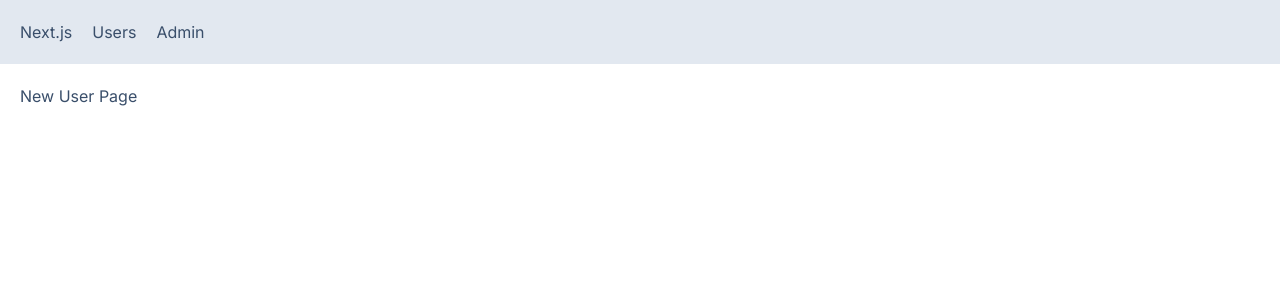
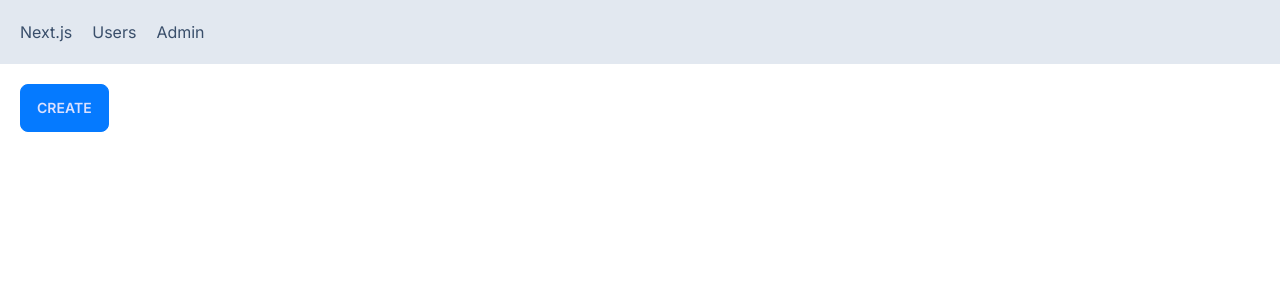
Before and after one commit to ghelanijimmy/next-13-ultimate, a Next.js app: page /users/new in a window 1280 px wide. Shown: the top 300 px of the page. Built offline with nearby package versions, Linux system fonts and the light colour scheme.

Commit message:
routing and error pages

```diff
--- /dev/null
+++ b/app/error.tsx
@@ -0,0 +1,22 @@
+"use client";
+
+import React from "react";
+
+interface ErrorProps {
+  error: Error;
+  reset: () => void;
+}
+
+const Error = ({ error, reset }: ErrorProps) => {
+  console.log(error);
+  return (
+    <>
+      <div>An unexpected error occurred</div>
+      <button className="btn btn-primary" onClick={reset}>
+        Reset
+      </button>
+    </>
+  );
+};
+
+export default Error;
--- /dev/null
+++ b/app/global-error.tsx
@@ -0,0 +1,12 @@
+"use client";
+import React from "react";
+
+const GlobalError = () => {
+  return (
+    <div>
+      <div>An unexpected error occurred</div>
+    </div>
+  );
+};
+
+export default GlobalError;
--- /dev/null
+++ b/app/loading.tsx
@@ -0,0 +1,7 @@
+import React from "react";
+
+const Loading = () => {
+  return <div className="loading loading-spinner loading-xs" />;
+};
+
+export default Loading;
--- /dev/null
+++ b/app/not-found.tsx
@@ -0,0 +1,11 @@
+import React from "react";
+
+const NotFound = () => {
+  return (
+    <div>
+      <div>The requested page doesn&apos;t exist</div>
+    </div>
+  );
+};
+
+export default NotFound;
--- a/app/page.tsx
+++ b/app/page.tsx
@@ -5,7 +5,6 @@ export default function Home() {
   return (
     <main>
       <h1>Hello World!</h1>
-      <Link href="users">Users</Link>
       <ProductCard />
     </main>
   );
--- a/app/users/UserTable.tsx
+++ b/app/users/UserTable.tsx
@@ -35,7 +35,7 @@ const UserTable = async ({ sortOrder }: UserTableProps) => {
               <Link href="/users?sortOrder=name">Name</Link>
             </th>
             <th>
-              <Link href="users?sortOrder=email">Email</Link>
+              <Link href="/users?sortOrder=email">Email</Link>
             </th>
           </tr>
         </thead>
--- /dev/null
+++ b/app/users/[id]/not-found.tsx
@@ -0,0 +1,11 @@
+import React from "react";
+
+const UserNotFound = () => {
+  return (
+    <div>
+      <div>This user does not exist</div>
+    </div>
+  );
+};
+
+export default UserNotFound;
--- a/app/users/[id]/page.tsx
+++ b/app/users/[id]/page.tsx
@@ -1,4 +1,5 @@
 import React from "react";
+import { notFound } from "next/navigation";
 
 interface UserDetailPageProps {
   params: {
@@ -6,6 +7,7 @@ interface UserDetailPageProps {
   };
 }
 const UserDetailPage = ({ params: { id } }: UserDetailPageProps) => {
+  if (id > 10) notFound();
   return <div>User Detail Page {id}</div>;
 };
 
--- a/app/users/new/page.tsx
+++ b/app/users/new/page.tsx
@@ -1,12 +1,19 @@
-import { Metadata } from "next";
+"use client";
 
-export const metadata: Metadata = {
-  title: "New User",
-  description: "New User Page",
-};
+import { useRouter } from "next/navigation";
 
 const NewUserPage = () => {
-  return <div>New User Page</div>;
+  const router = useRouter();
+  return (
+    <button
+      onClick={() => {
+        router.push("/users");
+      }}
+      className="btn btn-primary"
+    >
+      Create
+    </button>
+  );
 };
 
 export default NewUserPage;
--- a/app/users/page.tsx
+++ b/app/users/page.tsx
@@ -1,5 +1,7 @@
 import { Metadata } from "next";
 import UserTable from "@/app/users/UserTable";
+import Link from "next/link";
+import { Suspense } from "react";
 
 export const metadata: Metadata = {
   title: "Users",
@@ -7,17 +9,21 @@ export const metadata: Metadata = {
 };
 
 type UsersPageProps = {
-    searchParams: {
-        sortOrder: string;
-    }
+  searchParams: {
+    sortOrder: string;
+  };
 };
 
-
-const UsersPage = async ({searchParams: {sortOrder}}: UsersPageProps) => {
+const UsersPage = async ({ searchParams: { sortOrder } }: UsersPageProps) => {
   return (
     <div>
       <h1>Users</h1>
-      <UserTable sortOrder={sortOrder} />
+      <Link href="/users/new" className="btn">
+        New User
+      </Link>
+      <Suspense fallback={<p>Loading...</p>}>
+        <UserTable sortOrder={sortOrder} />
+      </Suspense>
     </div>
   );
 };
```
